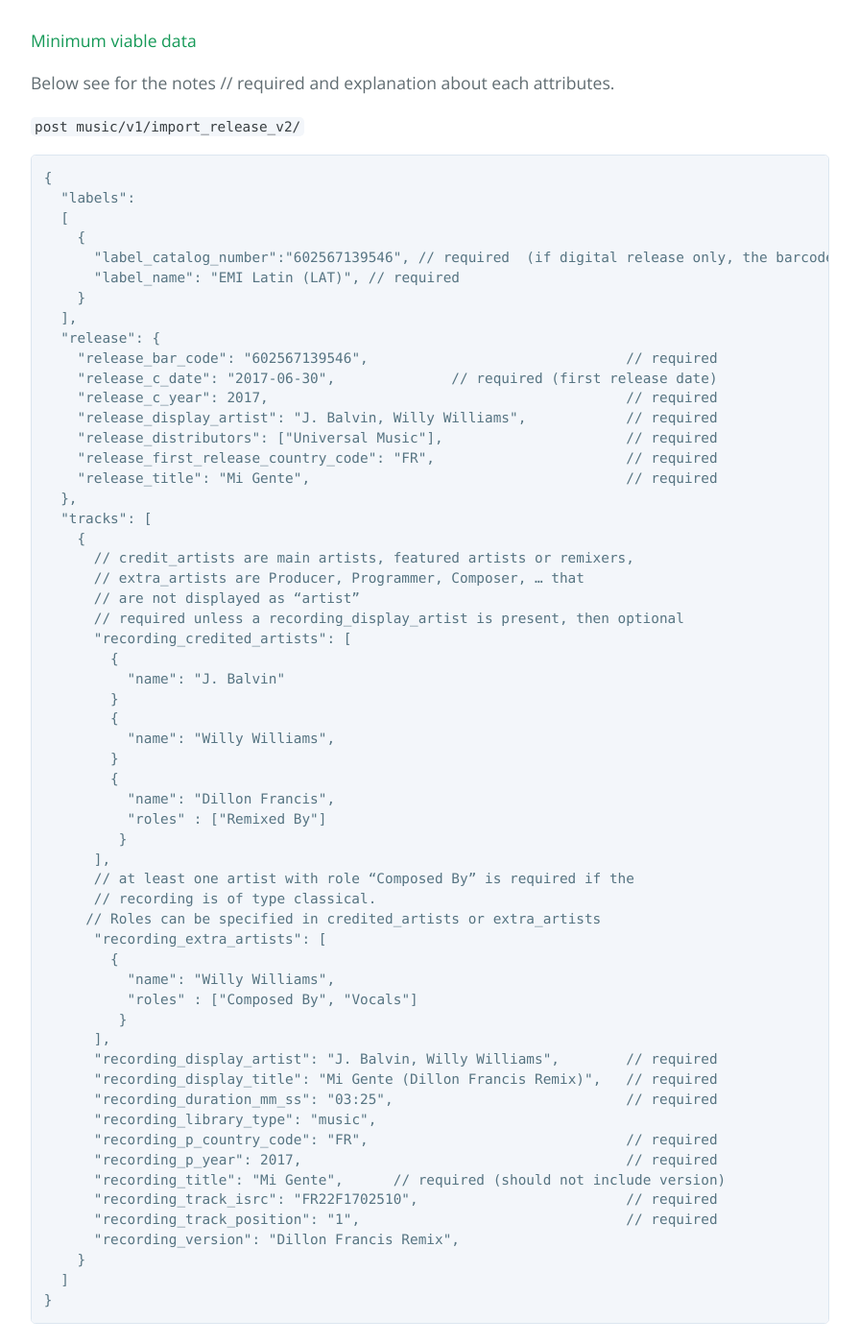
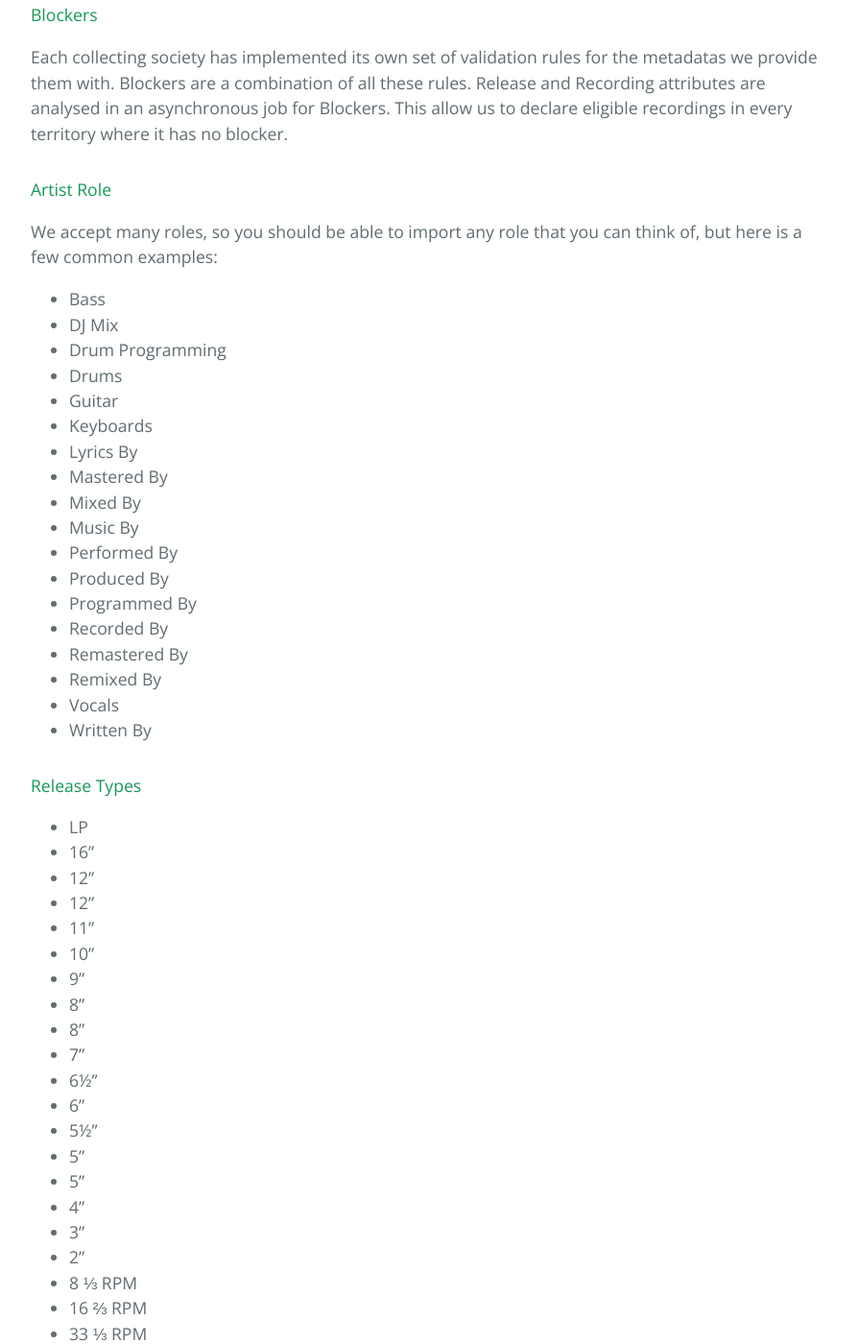
Before and after one commit to rightsup/rightsup.github.io, a Jekyll site: the page built from index.md, in a window 1280 px wide and 1400 px high, scrolled down 8566 px. Shown: the whole window at 96% size, without its empty margins (192-1087 px from the left). Built offline with Jekyll 4.4.1, drawn with Linux system fonts in a browser that asks for light colours; nearby versions of some CDN libraries; our own code applies the rules of GitHub Pages for plain Markdown files; some of the changed text lies outside the part shown.

Commit message:
remove Minimum viable data

````diff
--- a/index.md
+++ b/index.md
@@ -16,8 +16,7 @@ layout: default
  * [Percentage](#percentage)
  * [Date](#date)
  * [Release, Recording & Track](#release-recording--track)
- * [Schemas of Track, Release-Track & ImportReleaseV2](#schemas-of-track-release-track--importreleasev2)
- * [Minimum viable data](#minimum-viable-data)
+ * [Schemas of Track, Release-Track](#schemas-of-track-release-track)
  * [Blockers](#blockers)
  * [Artist Role](#artist-role)
  * [Release Types](#release-types)
@@ -303,72 +302,6 @@ What you import through the `/music/v1/import_release_v2/` has the following str
       "recording_track_isrc": "FR22F1701790",
       "recording_track_position": "1",
       "id": "track_f286c9cd704f47b095afa64c171eb11cac3fc399c8254b598104e8d985a807f8"
-    }
-  ]
-}
-```
-
-#### Minimum viable data
-
-Below see for the notes // required and explanation about each attributes.
-
-`post music/v1/import_release_v2/`
-
-```json
-{
-  "labels":
-  [
-    {
-      "label_catalog_number":"602567139546", // required  (if digital release only, the barcode can be used)
-      "label_name": "EMI Latin (LAT)", // required
-    }
-  ],
-  "release": {
-    "release_bar_code": "602567139546",                               // required
-    "release_c_date": "2017-06-30",              // required (first release date)
-    "release_c_year": 2017,                                           // required
-    "release_display_artist": "J. Balvin, Willy Williams",            // required
-    "release_distributors": ["Universal Music"],                      // required
-    "release_first_release_country_code": "FR",                       // required
-    "release_title": "Mi Gente",                                      // required
-  },
-  "tracks": [
-    {
-      // credit_artists are main artists, featured artists or remixers,
-      // extra_artists are Producer, Programmer, Composer, … that
-      // are not displayed as “artist”
-      // required unless a recording_display_artist is present, then optional
-      "recording_credited_artists": [
-        {
-          "name": "J. Balvin"
-        }
-        {
-          "name": "Willy Williams",
-        }
-        {
-          "name": "Dillon Francis",
-          "roles" : ["Remixed By"]
-         }
-      ],
-      // at least one artist with role “Composed By” is required if the
-      // recording is of type classical.
-     // Roles can be specified in credited_artists or extra_artists
-      "recording_extra_artists": [
-        {
-          "name": "Willy Williams",
-          "roles" : ["Composed By", "Vocals"]
-         }
-      ],
-      "recording_display_artist": "J. Balvin, Willy Williams",        // required
-      "recording_display_title": "Mi Gente (Dillon Francis Remix)",   // required
-      "recording_duration_mm_ss": "03:25",                            // required
-      "recording_library_type": "music",
-      "recording_p_country_code": "FR",                               // required
-      "recording_p_year": 2017,                                       // required
-      "recording_title": "Mi Gente",      // required (should not include version)
-      "recording_track_isrc": "FR22F1702510",                         // required
-      "recording_track_position": "1",                                // required
-      "recording_version": "Dillon Francis Remix",
     }
   ]
 }
````
Also changed, not shown: other parts of index.md (+1 -1 lines).
